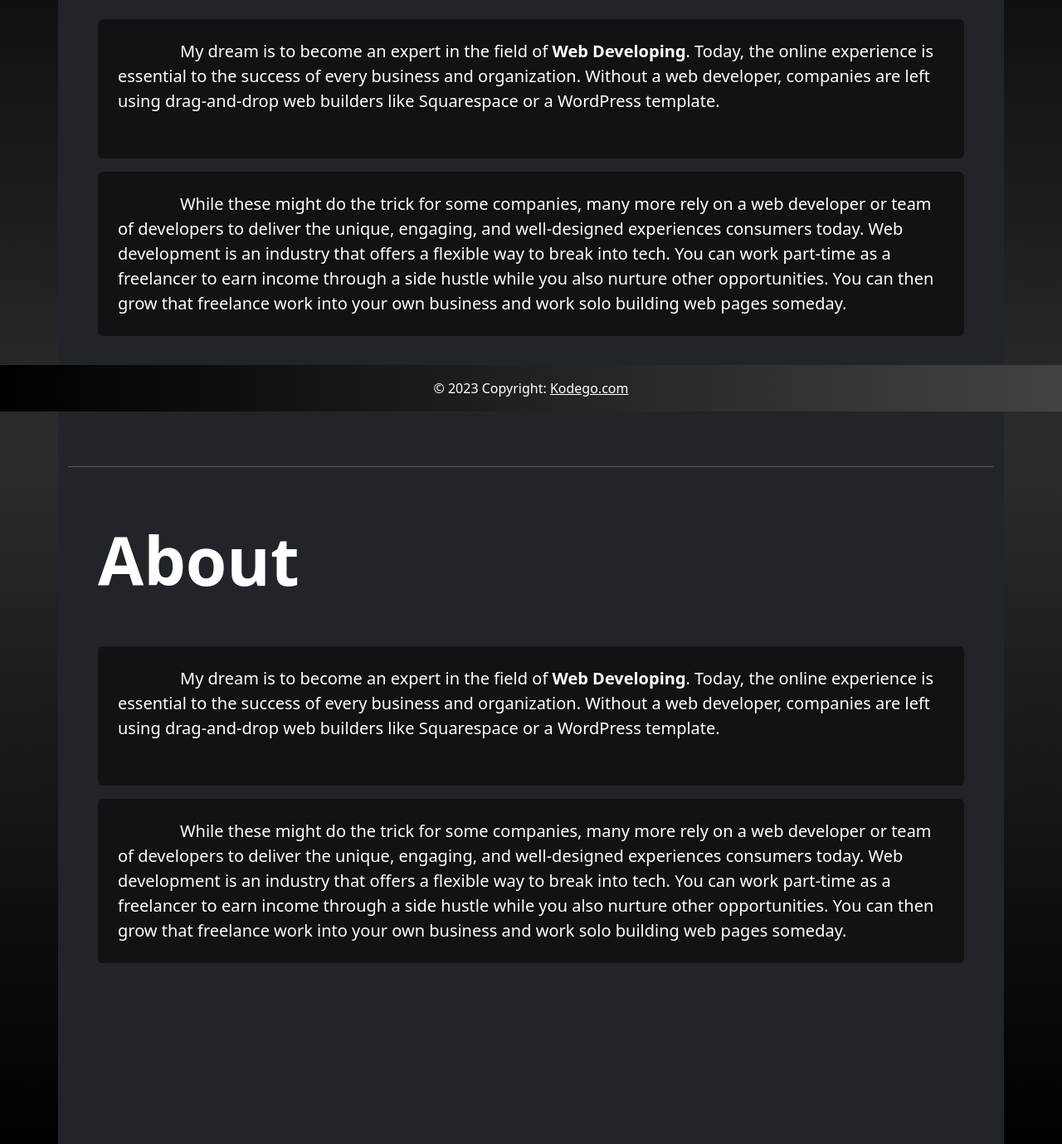
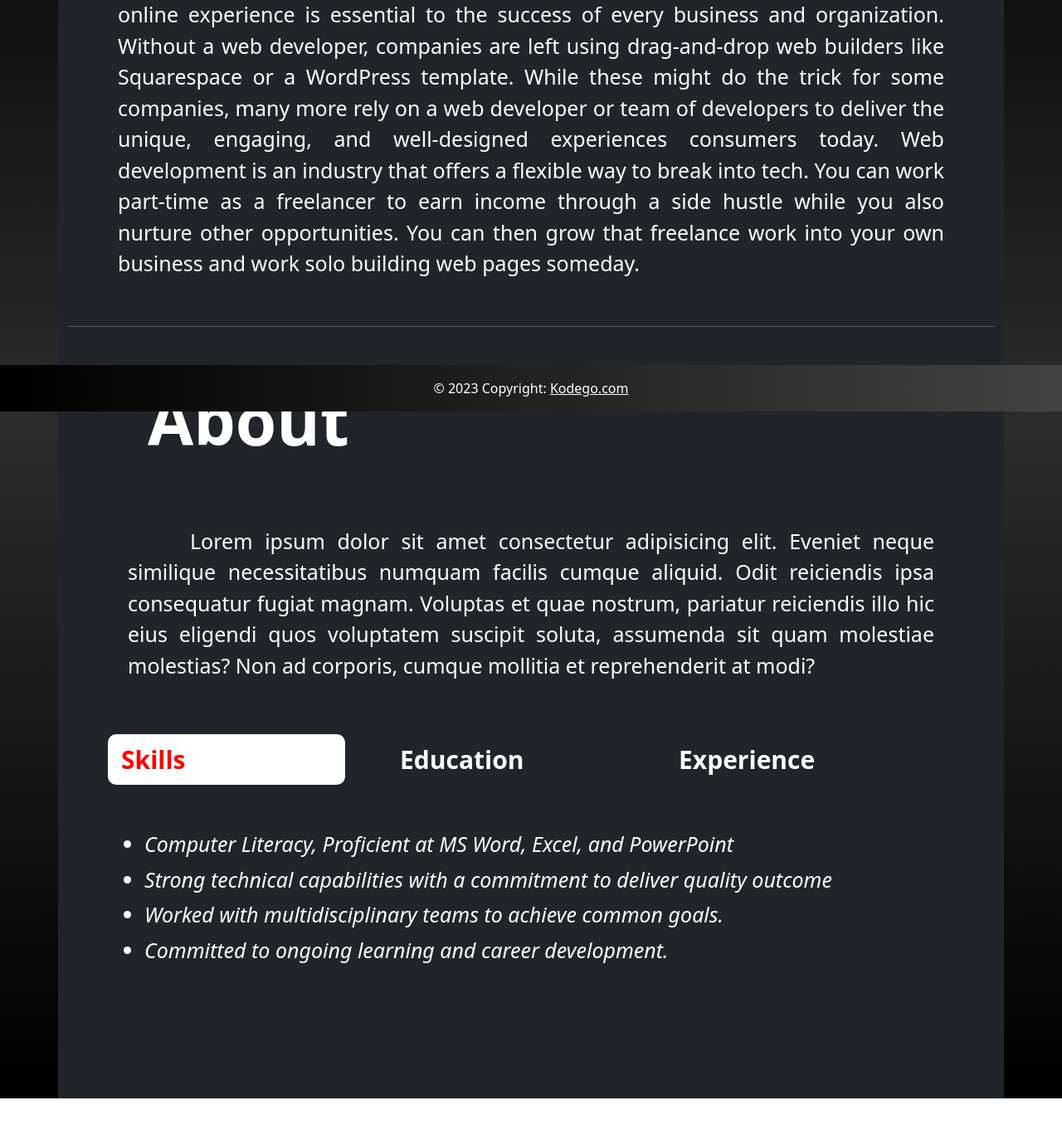
Before and after one commit to RhymeMoon/My-Portfolio, a plain HTML site: page Home.html in a window 1280 px wide. Shown: the part 304-1683 px from the top of the page at 83% size. After the commit the page ends 1628 px from the top, so only its background shows below. Drawn offline with nearby package versions, Linux system fonts and the light colour scheme.

Commit message:
Second Update

```diff
--- a/Home.html
+++ b/Home.html
@@ -31,48 +31,84 @@
                     <a href="#about" class="nav-link">About</a>
                   </li>
                   <li class="nav-item">
-                    <a href="" class="nav-link">Education</a>
-                  </li>
-                  <li class="nav-item">
-                    <a href="" class="nav-link">Skills</a>
-                  </li>
-                  <li class="nav-item">
-                    <a href="" class="nav-link">Contact</a>
+                    <a href="" class="nav-link">Contacts</a>
                   </li>
                 </ul>
               </div>
         </nav>
     </section>
 <!-- home section -->
-  <div class="container bg-dark">
-    <section id="home" style="height: 100vh;">
-      <div class="row d-flex align-items-center">
+  <div class="container bg-dark d-grid">
+    <section id="home">
+      <div class="home-container row d-flex align-items-center">
 
         <div class="col-lg-4 col-md-5 col-sm-12 p-5">
           <img class="rounded-4 border border-5 border-danger" src="image/319015626_6089856831047203_2556224477008468604_n.jpg" style="width: 100%;">
         </div>
 
-        <h1 class="col-lg-8 col-md-7 col-sm-12 display-3 fw-bolder text-black pt-5 jsutify-content-center px-5">
+        <h1 class="col-lg-8 col-md-7 col-sm-12 display-3 fw-bolder text-white  justify-content-center px-5">
           I'm <span class="raymund fw-bolder display-1 d-wrap">Raymund</span> Aban!
         </h1>
-
-        <div class="text-white p-5" style="height:fit-content;">
-          <p class="indention bg-black bg-opacity-50 p-4 fs-5 rounded">My dream is to become an expert in the field of <span class="fw-bolder">Web Developing</span>. Today, the online experience is essential to the success of every business and organization. Without a web developer, companies are left using drag-and-drop web builders like Squarespace or a WordPress template.<br><br></p>
-          <p class="indention bg-black bg-opacity-50 p-4 fs-5 rounded">While these might do the trick for some companies, many more rely on a web developer or team of developers to deliver the unique, engaging, and well-designed experiences consumers today.
+        <div class="text-white px-5" style="height:fit-content;">
+          <p class="indention p-4">My dream is to become an expert in the field of <span class="fw-bolder">Web Developing</span>. Today, the online experience is essential to the success of every business and organization. Without a web developer, companies are left using drag-and-drop web builders like Squarespace or a WordPress template.
+         While these might do the trick for some companies, many more rely on a web developer or team of developers to deliver the unique, engaging, and well-designed experiences consumers today.
           Web development is an industry that offers a flexible way to break into tech. You can work part-time as a freelancer to earn income through a side hustle while you also nurture other opportunities. You can then grow that freelance work into your own business and work solo building web pages someday.</p>
         </div>
       </div>
     </section><hr class="border-light">
-    <section id="about" style="height:100vh";>
-      <div class="row d-flex align-items-center">
-        <h1 class="fw-bolder text-white pt-5 jsutify-content-center px-5 display-1">About
-        </h1>
-        <div class="text-white p-5" style="height:fit-content;">
-          <p class="indention bg-black bg-opacity-50 p-4 fs-5 rounded">My dream is to become an expert in the field of <span class="fw-bolder">Web Developing</span>. Today, the online experience is essential to the success of every business and organization. Without a web developer, companies are left using drag-and-drop web builders like Squarespace or a WordPress template.<br><br></p>
-          <p class="indention bg-black bg-opacity-50 p-4 fs-5 rounded">While these might do the trick for some companies, many more rely on a web developer or team of developers to deliver the unique, engaging, and well-designed experiences consumers today.
-          Web development is an industry that offers a flexible way to break into tech. You can work part-time as a freelancer to earn income through a side hustle while you also nurture other opportunities. You can then grow that freelance work into your own business and work solo building web pages someday.</p>
+    <section  id="about">
+      <div class="container mb-5 pb-5">
+        <div class="row d-flex align-items-center text-white  px-5">
+          <h1 class="fw-bolder text-white p-5 display-1">About</h1>
+          <p class="indention p-4">Lorem ipsum dolor sit amet consectetur adipisicing elit. Eveniet neque similique necessitatibus numquam facilis cumque aliquid. Odit reiciendis ipsa consequatur fugiat magnam. Voluptas et quae nostrum, pariatur reiciendis illo hic eius eligendi quos voluptatem suscipit soluta, assumenda sit quam molestiae molestias? Non ad corporis, cumque mollitia et reprehenderit at modi?</p>
+          <ul class="nav mt-4">
+            <li class="nav-item col">
+              <a href="#skills" class="nav-link active" data-bs-toggle="tab">Skills</a>
+            </li>
+            <li class="nav-item col">
+              <a href="#education" class="nav-link" data-bs-toggle="tab">Education</a>
+            </li>
+            <li class="nav-item col">
+              <a href="#experience" class="nav-link" data-bs-toggle="tab">Experience</a>
+            </li>
+          </ul>
+
+          <div class="tab-content text-white py-5">
+              <ul class="tab-pane active" id="skills">
+                <li><i>Computer Literacy, Proficient at MS Word, Excel, and PowerPoint</i></li>
+                <li><i>Strong technical capabilities with a commitment to deliver quality outcome</i> </li>
+                <li><i>Worked with multidisciplinary teams to achieve common goals.</i></li>
+                <li><i>Committed to ongoing learning and career development.</i></li>
+              </ul>
+              <ul class="tab-pane" id="education">
+                <li><span class="h2">College</span><br> BUKIDNON STATE UNIVERSITY (2009-2013)<br>
+                  Bachelor of Science in Business Administration <br>
+                  Major: Financial Management (FM)
+                </li>
+                <li><span class="h2">High School</span><br> MONKAYO NATIONAL HIGH SCHOOL (2005-2009)<br>
+                  Poblacion, Monkayo, Compostela Valley Province
+                </li>
+                <li><span class="h2">Primary</span><br> TUBURAN CASOON ELEMENTARY SCHOOL (1999-2005)<br>
+                  Tuburan, Casoon, Monkayo, Compostela Valley Province
+                  </li>
+              </ul>
+              <ul class="row tab-pane" id="experience">
+                <li>RSG Encoder <br>
+                    LTS Community Store, Inc. <br>
+                    HB1 Branch
+                </li>
+                <li>Store Coordinator <br>
+                    LTS Pinnacle Holdings, Inc. <br>
+                    Admin Department
+                </li>
+                <li>Order Placer Representative <br>
+                    CNM BPO Solutions
+                  </li>
+              </ul>
+          </div>
         </div>
       </div>
+
     </section>
   </div>
     <footer class="bg-light text-center text-lg-start position-fixed bottom-0 w-100">
--- a/style.css
+++ b/style.css
@@ -42,10 +42,67 @@ body   {
 
 .indention  {
     text-indent: 75px;
+    text-align: justify;
 }
 .raymund    {
     color: red ;
 }
+p   {
+    font-size: 25px;
+}
+@media (max-width:550px) {
+    p {
+    font-size: 12px;
+}
+    h1  {
+        padding-top: 0 !important;
+    }
+}
+/* -----------------about---------------- */
+.nav-item a{
+    color: white;
+    margin-right: 50px;
+    font-size: 30px;
+    font-weight: 600;
+    cursor: pointer;
+    border-radius: 10px ;
+
+}
+.nav-item a:hover  {
+  color: white;
+  transition: 0.9s;
+}
+.nav-link.active{
+    background-color: white;
+    color: rgb(255, 0, 0) !important;
+    border-radius: 10px;
+}
+.tab-pane li{
+    font-size: 25px;
+    margin: 5px 0;
+
+}
+@media (max-width:550px) {
+    .tab-pane li {
+    font-size: 12px;
+    }
+    .nav-item a {
+        font-size: 20px;
+    }
+}
+.tab-pane span{
+    color: red;
+}
+
+
+
+
+
+
+
+
+
+
 
 /* ----------footer----------- */
 footer{
```
